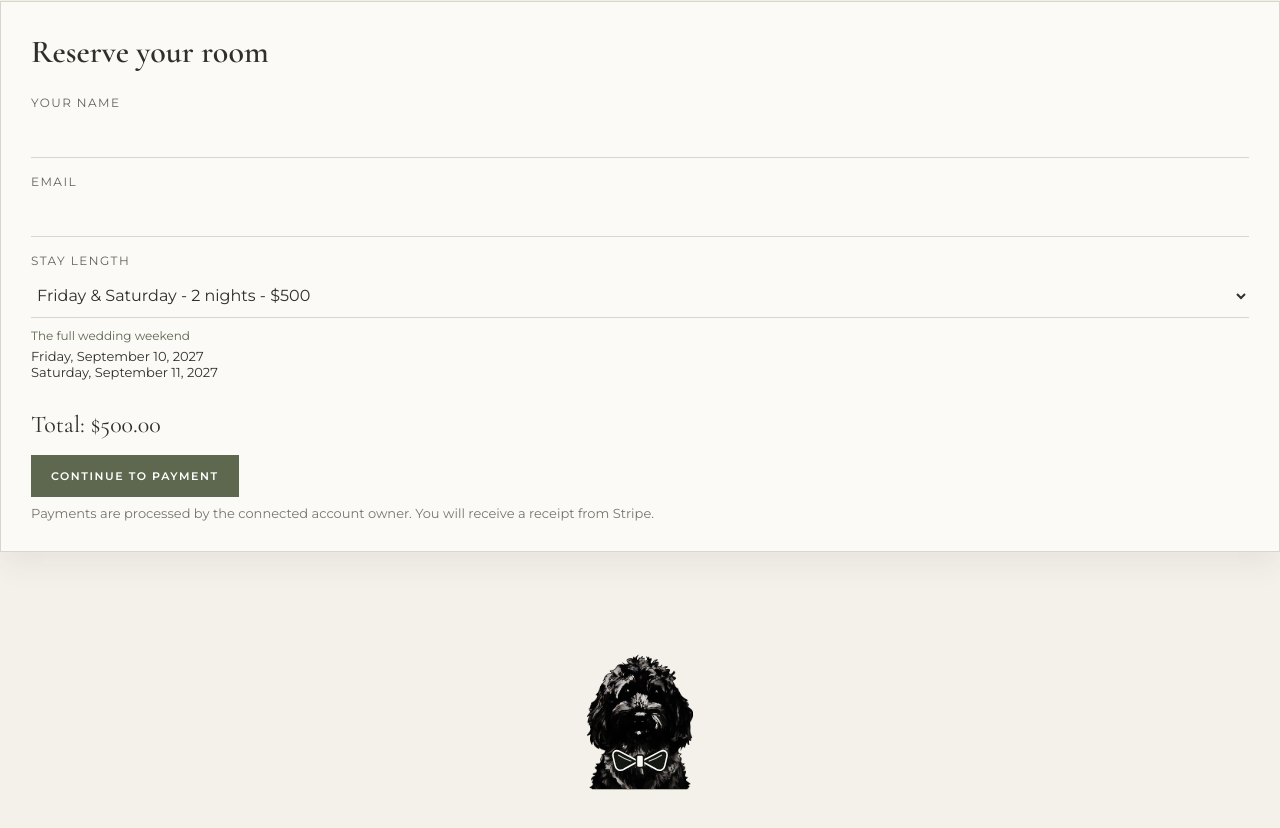
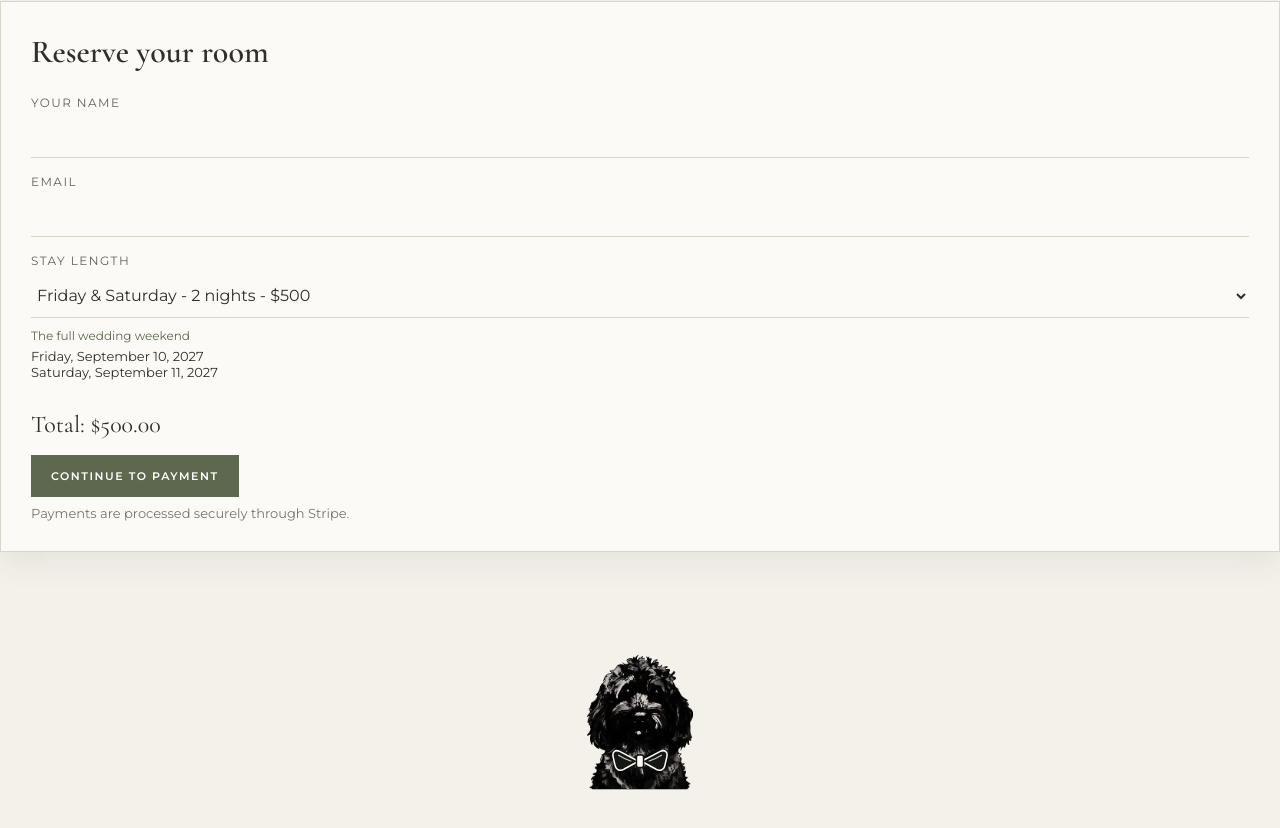
Before and after one commit to syneva-runyan/conservatory-payments-site, a website: page index.html in a window 1280 px wide. Shown: the part 1024-1852 px from the top of the page. Drawn offline with nearby package versions, Linux system fonts and the light colour scheme.

Commit message:
update disclaimer text

```diff
--- a/index.html
+++ b/index.html
@@ -24,7 +24,7 @@
       <label>Email<input name="email" type="email" required /></label>
       <input name="date" type="hidden" value="2027-09-11" />
       <label>Stay length<select name="nights"><option value="1">Saturday - 1 night - $250</option><option value="2" selected>Friday &amp; Saturday - 2 nights - $500</option></select><span id="stay-note" class="stay-note"></span><span id="stay-dates" class="stay-dates"></span></label>
-      <div class="total">Total: <span id="total-amount">$500.00</span></div><button id="pay" type="submit" class="btn">Continue to Payment</button><div class="disclosure">Payments are processed by the connected account owner. You will receive a receipt from Stripe.</div>
+      <div class="total">Total: <span id="total-amount">$500.00</span></div><button id="pay" type="submit" class="btn">Continue to Payment</button><div class="disclosure">Payments are processed securely through Stripe.</div>
     </form>
     <div id="embedded-checkout" class="embedded-checkout" hidden></div>
     <section id="confirmation" class="confirmation" hidden>
```
